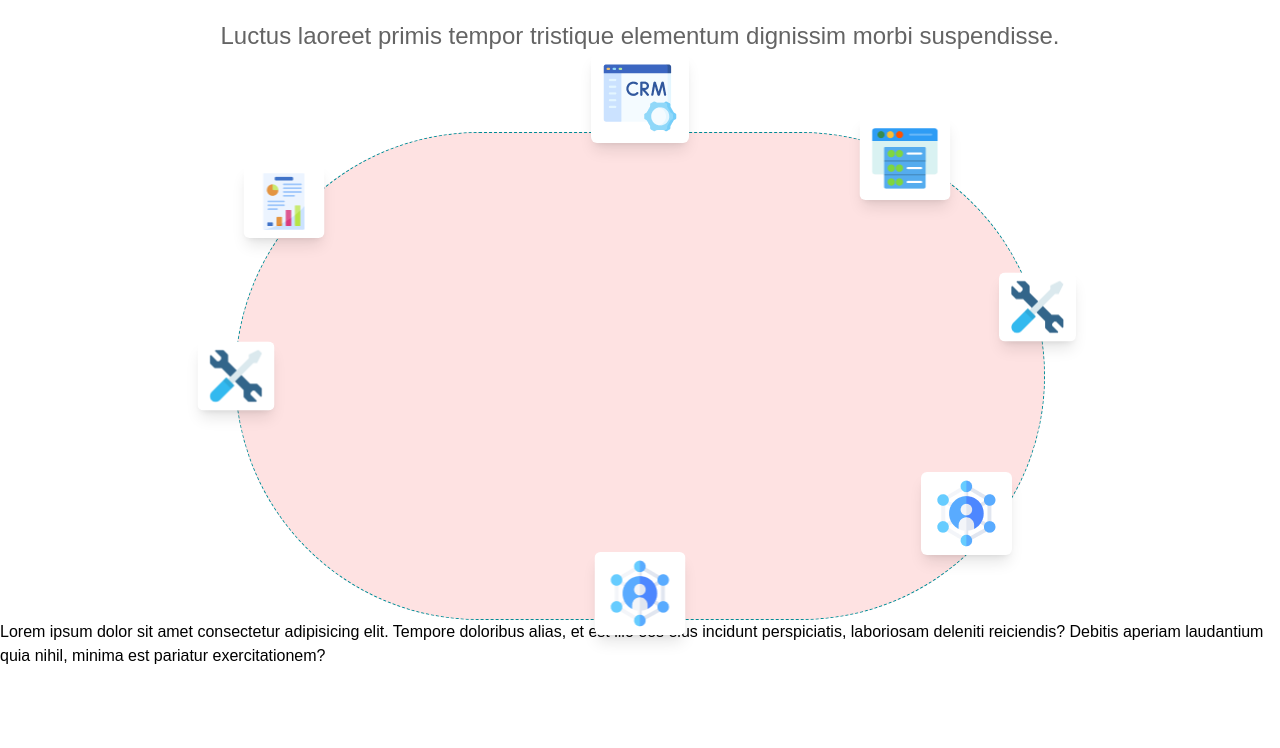
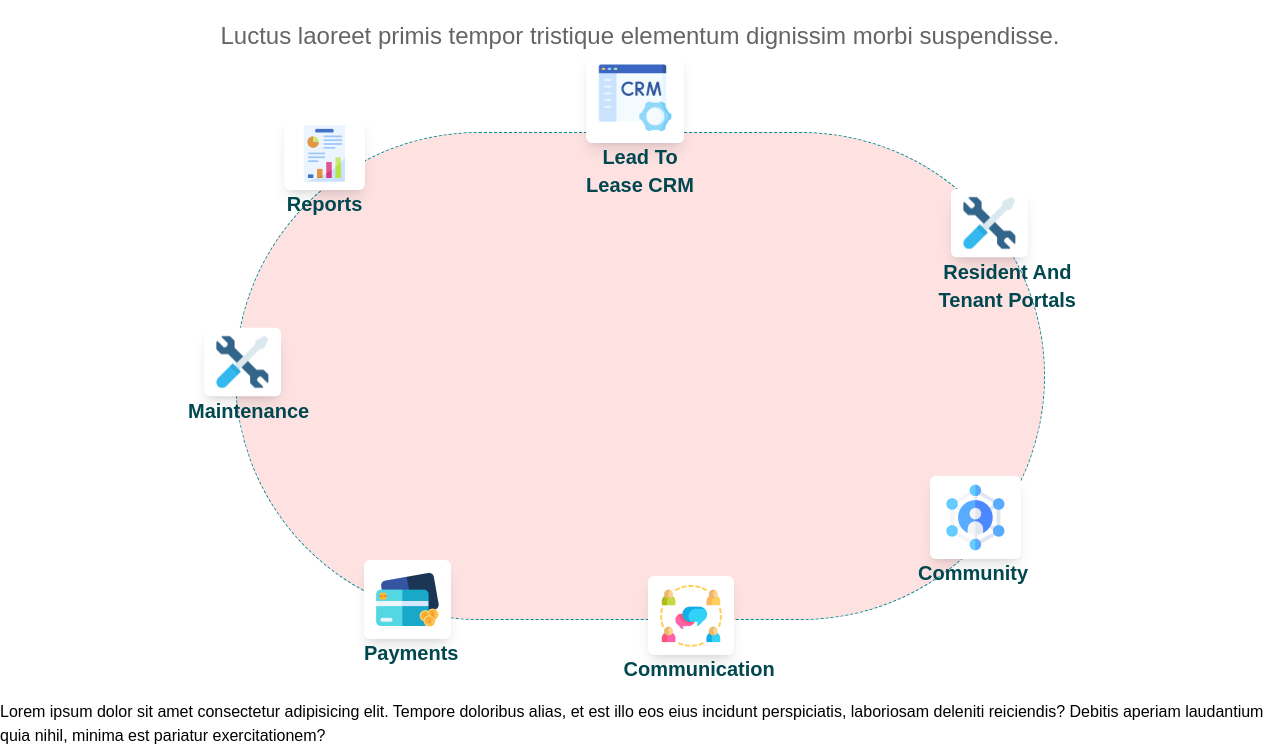
Before and after one commit to mallick-portfolio/tailwind-wedo, a website: page src/index.html in a window 1280 px wide. Shown: the part 52-800 px from the top of the page. Drawn offline with Linux system fonts and the light colour scheme.

Commit message:
position icon

```diff
--- a/src/index.html
+++ b/src/index.html
@@ -28,36 +28,72 @@
               src="./images/crm.png"
               alt=""
             />
+            <h3
+              class="text-[#004750] text-xl text-center font-semibold capitalize"
+            >
+              Lead to <br />
+              Lease CRM
+            </h3>
           </div>
-          <div class="absolute top-8 left-12 -translate-x-1/2">
+          <div class="absolute -top-4 left-12">
             <img
               class="px-3 py-2 bg-white rounded-md shadow-lg"
               src="./images/business-report.png"
               alt=""
             />
+            <h3
+              class="text-[#004750] text-xl text-center font-semibold capitalize"
+            >
+              Reports
+            </h3>
           </div>
-          <div
-            class="absolute top-1/2 -translate-y-1/2 left-0 -translate-x-1/2"
-          >
+          <div class="absolute top-1/2 -translate-y-1/2 -left-8">
             <img
               class="px-3 py-2 bg-white rounded-md shadow-lg"
               src="./images/path.png"
               alt=""
             />
+            <h3
+              class="text-[#004750] text-xl text-center font-semibold capitalize -ml-4"
+            >
+              Maintenance
+            </h3>
           </div>
-          <div class="absolute -bottom-4 left-1/2 -translate-x-1/2">
+          <div class="absolute -bottom-12 left-32">
+            <img
+              class="px-3 py-2 bg-white rounded-md shadow-lg"
+              src="./images/credit-card.png"
+              alt=""
+            />
+            <h3
+              class="text-[#004750] text-xl text-center font-semibold capitalize"
+            >
+              Payments
+            </h3>
+          </div>
+          <div class="absolute -bottom-16 right-1/3">
+            <img
+              class="px-3 py-2 bg-white rounded-md shadow-lg"
+              src="./images/group.png"
+              alt=""
+            />
+            <h3
+              class="text-[#004750] text-xl text-center font-semibold capitalize -ml-6"
+            >
+              Communication
+            </h3>
+          </div>
+          <div class="absolute bottom-8 right-4">
             <img
               class="px-3 py-2 bg-white rounded-md shadow-lg"
               src="./images/community-manager.png"
               alt=""
             />
-          </div>
-          <div class="absolute -top-4 right-12 -translate-x-1/2">
-            <img
-              class="px-3 py-2 bg-white rounded-md shadow-lg"
-              src="./images/browser.png"
-              alt=""
-            />
+            <h3
+              class="text-[#004750] text-xl text-center font-semibold capitalize -ml-3"
+            >
+              Community
+            </h3>
           </div>
           <div class="absolute bottom-1/2 -translate-y-1/2 -right-8">
             <img
@@ -65,17 +101,15 @@
               src="./images/path.png"
               alt=""
             />
-          </div>
-          <div class="absolute bottom-16 right-8">
-            <img
-              class="px-3 py-2 bg-white rounded-md shadow-lg"
-              src="./images/community-manager.png"
-              alt=""
-            />
+            <h3
+              class="text-[#004750] text-xl text-center font-semibold capitalize -ml-3"
+            >
+              Resident and <br> Tenant Portals
+            </h3>
           </div>
         </div>
       </div>
-      <div>
+      <div class="mt-20">
         Lorem ipsum dolor sit amet consectetur adipisicing elit. Tempore
         doloribus alias, et est illo eos eius incidunt perspiciatis, laboriosam
         deleniti reiciendis? Debitis aperiam laudantium quia nihil, minima est
```
Also changed, not shown: src/style/output.css.
